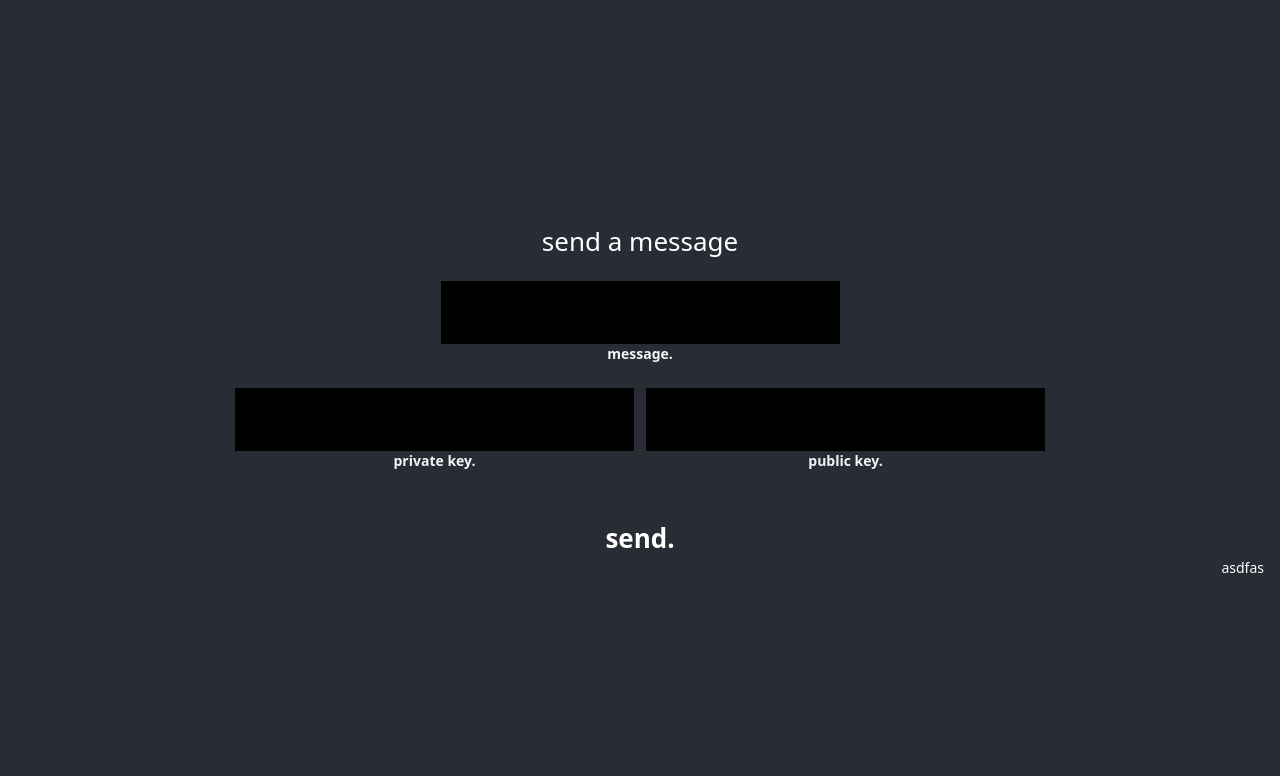
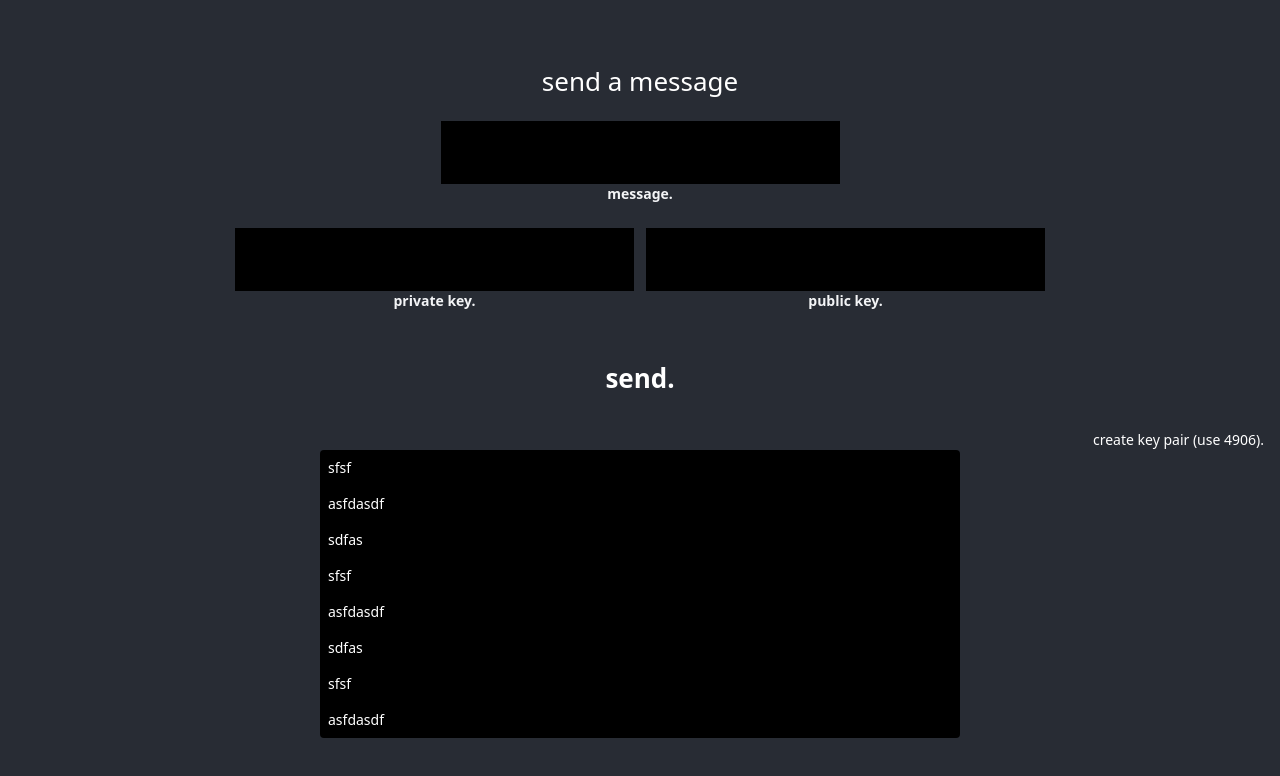
Before and after one commit to FlyN-Nick/SCRT, a React (Create React App) app in the folder scrt/: page / in a window 1280 px wide. Shown: the top 776 px of the page. Built offline with nearby package versions, Linux system fonts and the light colour scheme; what hybrid-crypto-js would draw is missing.

Commit message:
mesage box

```diff
--- a/scrt/src/App.js
+++ b/scrt/src/App.js
@@ -24,6 +24,7 @@ const crypt = new Crypt();
 //const rsa = new RSA();
 let publicKey = "";
 let privateKey = "";
+let temparr = ["sfsf", "asfdasdf", "sdfas", "sfsf", "asfdasdf", "sdfas","sfsf", "asfdasdf", "sdfas","sfsf", "asfdasdf", "sdfas","sfsf", "asfdasdf", "sdfas","sfsf", "asfdasdf", "sdfas","sfsf", "asfdasdf", "sdfas","sfsf", "asfdasdf", "sdfas",]
 
 /*
 // Generate RSA key pair, default key size is 4096 bit
@@ -52,23 +53,23 @@ function writeMessage(msg) {
   });
 }
 
-const rf = ref(db, "messages/");
-rf.onChange(
-  "value",
-  (snapshot) => {
-    let msgs = [];
-    snapshot.forEach((childSnapshot) => {
-      try {
-        let msg = crypt.decrypt(privateKey, childSnapshot.val()).message;
-        msgs.push(msg);
-      } catch (e) {}
-    });
-    console.log(msgs);
-  },
-  (errorObject) => {
-    console.log("The read failed: " + errorObject.name);
-  }
-);
+//const rf = ref(db, "messages/");
+//rf.onChange(
+//  "value",
+//  (snapshot) => {
+//    let msgs = [];
+//    snapshot.forEach((childSnapshot) => {
+//      try {
+//        let msg = crypt.decrypt(privateKey, childSnapshot.val()).message;
+//        msgs.push(msg);
+//      } catch (e) {}
+//    });
+//    console.log(msgs);
+//  },
+//  (errorObject) => {
+//    console.log("The read failed: " + errorObject.name);
+//  }
+//);
 
 function App() {
     const [message, setMessage] = React.useState("");
@@ -80,8 +81,8 @@ function App() {
 	e.preventDefault()
 	console.log(message)
 	setMessage("")
-	setPriv("")
-	setPub("")
+	//setPriv("")
+	//setPub("")
 	//writeMessage(message, '1');
     }
     const handleFocus = (event) => event.target.select();
@@ -143,7 +144,20 @@ function App() {
 		>
 		    send.
 		</div>
-		<div className="w-full pr-4 text-sm text-right border-0 border-red-400"> asdfas</div>
+		    <a
+			className="w-full pr-4 mt-8 text-sm text-right border-0 border-red-400"
+			target="_blank" href="https://travistidwell.com/jsencrypt/demo/">
+		create key pair (use 4906).
+		    </a>
+	    <div className="w-1/2 overflow-scroll bg-black border-0 border-red-500 rounded h-72">
+		{temparr.map((item, i)=>{
+		    return (
+			<div key={i}
+			    className="p-2 text-sm text-left"
+			>{item}</div>
+		    )
+		})}
+	    </div>
 	    </header>
 	</div>
     );
```
